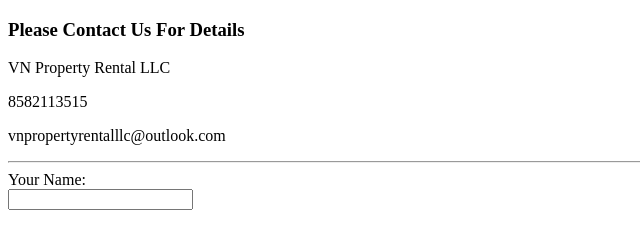
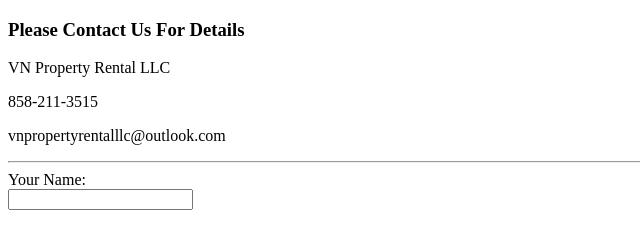
Before and after one commit to lhtnguyen1/test, a plain HTML site: page Contact.html in a window 1280 px wide. Shown: the top 225 px of the page, 0-640 px from the left. Drawn offline with Linux system fonts and the light colour scheme.

Commit message:
Update Contact.html

```diff
--- a/Contact.html
+++ b/Contact.html
@@ -9,7 +9,7 @@
 <body>
   <h3>Please Contact Us For Details</h3>
   <p>VN Property Rental LLC</p>
-  <p>8582113515</p>
+  <p>858-211-3515</p>
   <p>vnpropertyrentalllc@outlook.com</p>
   <hr>
   <form action="mailto:vnpropertyrentalllc@outlook.com" method="post" enctype="text/plain">
```
